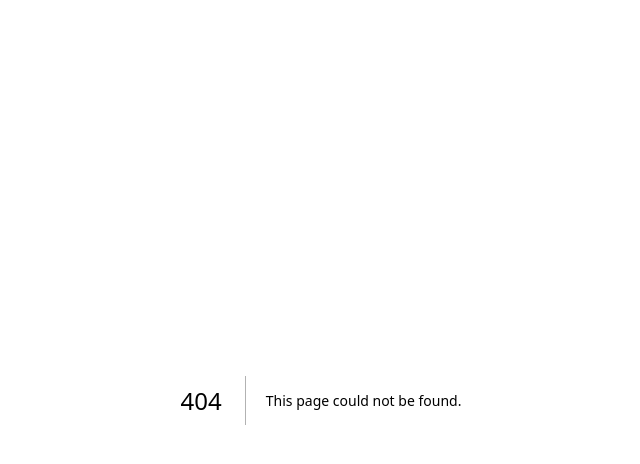
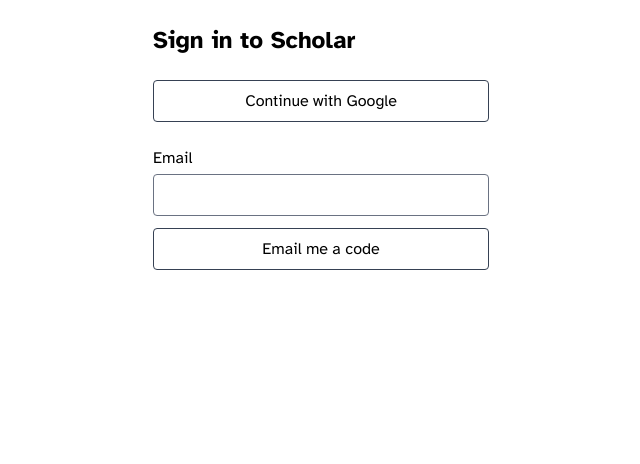
Before and after one commit to bitwindamountains/deskmate, a Next.js app: page /login in a window 1280 px wide. Before the commit this address had no page. Shown: the top 464 px of the page, without its empty margins (319-959 px from the left). Built offline with nearby package versions, Linux system fonts and the light colour scheme.

Commit message:
feat: Google and email-code sign-in with safe redirects

```diff
--- /dev/null
+++ b/src/app/auth/callback/route.ts
@@ -0,0 +1,14 @@
+import { NextResponse, type NextRequest } from 'next/server';
+import { safeNext } from '@/lib/auth/paths';
+import { createClient } from '@/lib/supabase/server';
+
+export async function GET(request: NextRequest): Promise<NextResponse> {
+  const { searchParams, origin } = request.nextUrl;
+  const code = searchParams.get('code');
+  if (code) {
+    const supabase = await createClient();
+    const { error } = await supabase.auth.exchangeCodeForSession(code);
+    if (!error) return NextResponse.redirect(new URL(safeNext(searchParams.get('next')), origin));
+  }
+  return NextResponse.redirect(new URL('/login?error=callback', origin));
+}
--- /dev/null
+++ b/src/app/auth/signout/route.ts
@@ -0,0 +1,9 @@
+import { NextResponse, type NextRequest } from 'next/server';
+import { createClient } from '@/lib/supabase/server';
+
+// POST only: a GET (link prefetch, img tag) must never sign the user out.
+export async function POST(request: NextRequest): Promise<NextResponse> {
+  const supabase = await createClient();
+  await supabase.auth.signOut();
+  return NextResponse.redirect(new URL('/login', request.nextUrl.origin), 303);
+}
--- /dev/null
+++ b/src/app/login/actions.ts
@@ -0,0 +1,53 @@
+'use server';
+
+import { headers } from 'next/headers';
+import { redirect } from 'next/navigation';
+import { safeNext } from '@/lib/auth/paths';
+import { createClient } from '@/lib/supabase/server';
+
+export type LoginState = { step: 'email' | 'code'; email?: string; error?: string };
+
+const RATE_LIMITED = 'Too many attempts. Wait a minute, then try again.';
+const BAD_CODE = "That code didn't work. Check it, or send a new one.";
+const GENERIC = 'Something went wrong. Try again.';
+
+async function origin(): Promise<string> {
+  const h = await headers();
+  const host = h.get('x-forwarded-host') ?? h.get('host');
+  const proto = h.get('x-forwarded-proto') ?? (host?.startsWith('localhost') ? 'http' : 'https');
+  return h.get('origin') ?? `${proto}://${host}`;
+}
+
+const isRateLimited = (e: { status?: number; code?: string }) =>
+  e.status === 429 || e.code === 'over_email_send_rate_limit';
+
+const field = (fd: FormData, k: string) => (typeof fd.get(k) === 'string' ? (fd.get(k) as string).trim() : '');
+
+export async function signInWithGoogle(formData: FormData): Promise<void> {
+  const supabase = await createClient();
+  const next = safeNext(field(formData, 'next'));
+  const { data, error } = await supabase.auth.signInWithOAuth({
+    provider: 'google',
+    options: { redirectTo: `${await origin()}/auth/callback?next=${encodeURIComponent(next)}` },
+  });
+  if (error || !data.url) redirect('/login?error=callback');
+  redirect(data.url);
+}
+
+export async function sendEmailCode(_prev: LoginState, formData: FormData): Promise<LoginState> {
+  const email = field(formData, 'email');
+  if (!email) return { step: 'email', error: 'Enter your email address.' };
+  const supabase = await createClient();
+  const { error } = await supabase.auth.signInWithOtp({ email, options: { shouldCreateUser: true } });
+  if (error) return { step: 'email', email, error: isRateLimited(error) ? RATE_LIMITED : GENERIC };
+  return { step: 'code', email };
+}
+
+export async function verifyEmailCode(_prev: LoginState, formData: FormData): Promise<LoginState> {
+  const email = field(formData, 'email');
+  const token = field(formData, 'token');
+  const supabase = await createClient();
+  const { error } = await supabase.auth.verifyOtp({ email, token, type: 'email' });
+  if (error) return { step: 'code', email, error: isRateLimited(error) ? RATE_LIMITED : BAD_CODE };
+  redirect(safeNext(field(formData, 'next')));
+}
--- /dev/null
+++ b/src/app/login/login-form.tsx
@@ -0,0 +1,53 @@
+'use client';
+
+import { useActionState } from 'react';
+import { sendEmailCode, signInWithGoogle, verifyEmailCode, type LoginState } from './actions';
+
+const input = 'block w-full rounded border border-gray-500 px-3 py-2';
+const button = 'rounded border border-gray-700 px-4 py-2 font-medium';
+
+export function LoginForm({ next, initialError }: { next: string; initialError?: string }) {
+  const [state, action, pending] = useActionState<LoginState, FormData>(
+    (prev, fd) => (prev.step === 'code' && fd.get('intent') !== 'resend' ? verifyEmailCode(prev, fd) : sendEmailCode(prev, fd)),
+    { step: 'email', error: initialError },
+  );
+
+  return (
+    <main className="mx-auto max-w-sm space-y-6 p-6">
+      <h1 className="text-2xl font-semibold">Sign in to Scholar</h1>
+      {state.error && <p role="alert" className="font-medium text-red-800 before:content-['Error:_']">{state.error}</p>}
+
+      <form action={signInWithGoogle}>
+        <input type="hidden" name="next" value={next} />
+        <button type="submit" className={`${button} w-full`}>Continue with Google</button>
+      </form>
+
+      <form action={action} className="space-y-3">
+        <input type="hidden" name="next" value={next} />
+        {state.step === 'email' ? (
+          <div>
+            <label htmlFor="email" className="mb-1 block">Email</label>
+            <input id="email" name="email" type="email" autoComplete="email" required defaultValue={state.email} className={input} />
+          </div>
+        ) : (
+          <>
+            <p>We sent a code to {state.email}.</p>
+            <input type="hidden" name="email" value={state.email} />
+            <div>
+              <label htmlFor="token" className="mb-1 block">6-digit code</label>
+              <input id="token" name="token" inputMode="numeric" autoComplete="one-time-code" pattern="[0-9]{6}" maxLength={6} required className={input} />
+            </div>
+          </>
+        )}
+        <button type="submit" disabled={pending} className={`${button} w-full`}>
+          {state.step === 'email' ? 'Email me a code' : 'Verify code'}
+        </button>
+        {state.step === 'code' && (
+          <button type="submit" name="intent" value="resend" formNoValidate disabled={pending} className="underline">
+            Send a new code
+          </button>
+        )}
+      </form>
+    </main>
+  );
+}
--- /dev/null
+++ b/src/app/login/page.tsx
@@ -0,0 +1,12 @@
+import { safeNext } from '@/lib/auth/paths';
+import { LoginForm } from './login-form';
+
+export default async function LoginPage({ searchParams }: { searchParams: Promise<{ next?: string; error?: string }> }) {
+  const { next, error } = await searchParams;
+  return (
+    <LoginForm
+      next={safeNext(next)}
+      initialError={error === 'callback' ? "We couldn't finish signing you in. Try again." : undefined}
+    />
+  );
+}
```
Also changed, not shown: 2 other files (tests, documents, lock files or other folders).
